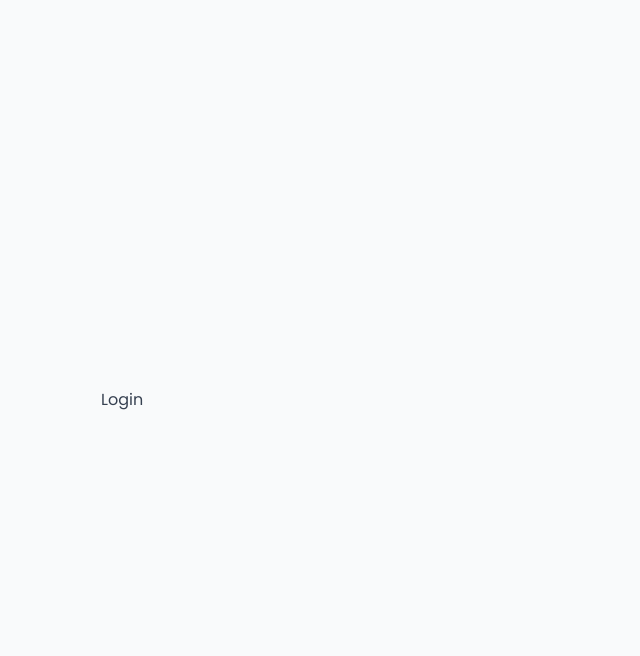
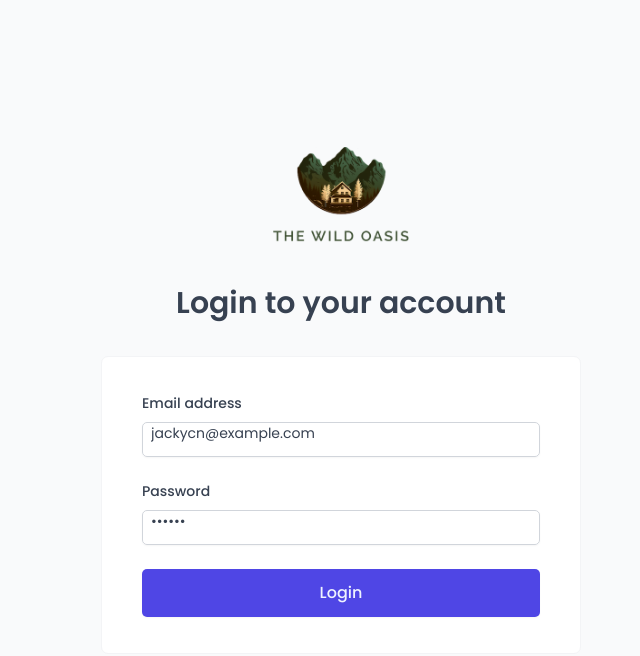
Before and after one commit to JackyChn/The-Wild-Oasis-Vite-final, a React (Vite) app: page /login in a window 1280 px wide. Shown: the top 656 px of the page, without its empty margins (299-939 px from the left). Built offline with nearby package versions, Linux system fonts and the light colour scheme; a web font is replaced by a local one.

Commit message:
Add: login success toast, navigate to dashboard

```diff
--- a/src/features/authentication/LoginForm.jsx
+++ b/src/features/authentication/LoginForm.jsx
@@ -1,14 +1,21 @@
 import { useState } from "react";
+import { useLogin } from "../../hooks/useLogin";
 import Button from "../../ui/Button";
 import Form from "../../ui/Form";
 import Input from "../../ui/Input";
 import FormRowVertical from "../../ui/FormRowVertical";
+import SpinnerMini from "../../ui/SpinnerMini";
 
 function LoginForm() {
-  const [email, setEmail] = useState("");
-  const [password, setPassword] = useState("");
+  const [email, setEmail] = useState("jackycn@example.com");
+  const [password, setPassword] = useState("123456");
+  const { login, isLogginin } = useLogin();
 
-  function handleSubmit() {}
+  function handleSubmit(e) {
+    e.preventDefault();
+    if (!email || !password) return;
+    login({ email, password });
+  }
 
   return (
     <Form onSubmit={handleSubmit}>
@@ -20,6 +27,7 @@ function LoginForm() {
           autoComplete="username"
           value={email}
           onChange={(e) => setEmail(e.target.value)}
+          disabled={isLogginin}
         />
       </FormRowVertical>
       <FormRowVertical label="Password">
@@ -29,10 +37,13 @@ function LoginForm() {
           autoComplete="current-password"
           value={password}
           onChange={(e) => setPassword(e.target.value)}
+          disabled={isLogginin}
         />
       </FormRowVertical>
       <FormRowVertical>
-        <Button size="large">Login</Button>
+        <Button size="large" disabled={isLogginin}>
+          {!isLogginin ? "Login" : <SpinnerMini />}
+        </Button>
       </FormRowVertical>
     </Form>
   );
--- /dev/null
+++ b/src/hooks/useLogin.js
@@ -0,0 +1,20 @@
+import { useMutation } from "@tanstack/react-query";
+import { login as loginFn } from "../services/apiAuth";
+import { useNavigate } from "react-router-dom";
+import toast from "react-hot-toast";
+
+export function useLogin() {
+  const navigate = useNavigate();
+  const { mutate: login, isLoading: isLoggingin } = useMutation({
+    mutationFn: ({ email, password }) => loginFn({ email, password }),
+    onSuccess: (user) => {
+      toast.success("Login successfull!");
+      navigate("/dashboard");
+    },
+    onError: (error) => {
+      console.log(error.message);
+      toast.error("Email of password incorrect!");
+    },
+  });
+  return { login, isLoggingin };
+}
--- a/src/pages/Login.jsx
+++ b/src/pages/Login.jsx
@@ -1,4 +1,7 @@
 import styled from "styled-components";
+import LoginForm from "../features/authentication/LoginForm";
+import Logo from "../ui/Logo";
+import Heading from "../ui/Heading";
 
 const LoginLayout = styled.main`
   min-height: 100vh;
@@ -11,7 +14,13 @@ const LoginLayout = styled.main`
 `;
 
 function Login() {
-  return <LoginLayout>Login</LoginLayout>;
+  return (
+    <LoginLayout>
+      <Logo />
+      <Heading as="h4">Login to your account</Heading>
+      <LoginForm />
+    </LoginLayout>
+  );
 }
 
 export default Login;
--- /dev/null
+++ b/src/services/apiAuth.js
@@ -0,0 +1,19 @@
+import supabase from "./supabase";
+import PropTypes from "prop-types";
+
+export async function login({ email, password }) {
+  let { data, error } = await supabase.auth.signInWithPassword({
+    email,
+    password,
+  });
+
+  if (error) {
+    throw new Error(error.message);
+  }
+  return data;
+}
+
+login.propTypes = {
+  email: PropTypes.string,
+  pwd: PropTypes.string,
+};
--- /dev/null
+++ b/src/ui/FormRowVertical.jsx
@@ -0,0 +1,36 @@
+import styled from "styled-components";
+import PropTypes from "prop-types";
+
+const StyledFormRow = styled.div`
+  display: flex;
+  flex-direction: column;
+  gap: 0.8rem;
+  padding: 1.2rem 0;
+`;
+
+const Label = styled.label`
+  font-weight: 500;
+`;
+
+const Error = styled.span`
+  font-size: 1.4rem;
+  color: var(--color-red-700);
+`;
+
+function FormRowVertical({ label, error, children }) {
+  return (
+    <StyledFormRow>
+      {label && <Label htmlFor={children.props.id}>{label}</Label>}
+      {children}
+      {error && <Error>{error}</Error>}
+    </StyledFormRow>
+  );
+}
+
+FormRowVertical.propTypes = {
+  label: PropTypes.string,
+  error: PropTypes.string,
+  children: PropTypes.node,
+};
+
+export default FormRowVertical;
--- a/src/ui/Heading.jsx
+++ b/src/ui/Heading.jsx
@@ -27,7 +27,15 @@ const Heading = styled.h1`
       font-weight: 500;
     `}
 
+    ${(props) =>
+    props.as === "h4" &&
+    css`
+      font-size: 3rem;
+      font-weight: 600;
+    `}
+
   line-height: 1.4;
+  text-align: center;
 `;
 
 export default Heading;
```
